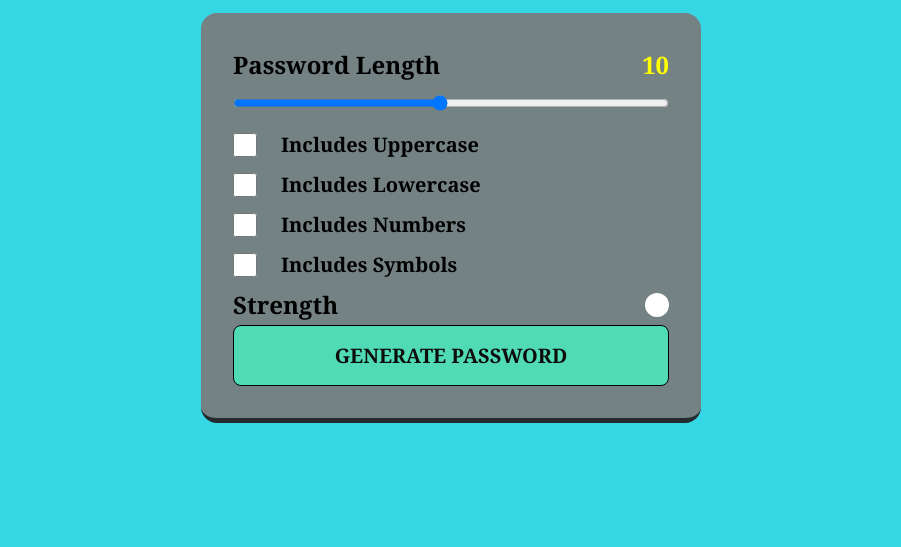
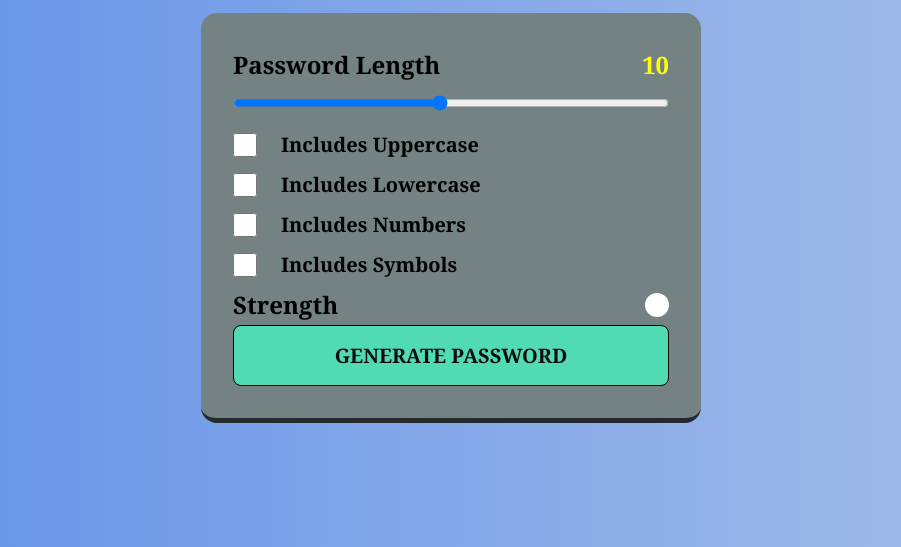
Before and after one commit to vipinsharma3/Password-Generator, a plain HTML site: page index.html in a window 1280 px wide. Shown: the part 253-800 px from the top of the page, without its empty margins (189-1090 px from the left). Drawn offline with Linux system fonts and the light colour scheme.

Commit message:
Update style.css

```diff
--- a/style.css
+++ b/style.css
@@ -14,7 +14,7 @@ body{
     flex-direction: column;
     align-items: center;
     justify-content: center;
-    background-color:#36d7e5;
+    background: linear-gradient(to right, #6190e8, #a7bfe8);
 }
 .container{
     width: 90%;
```
